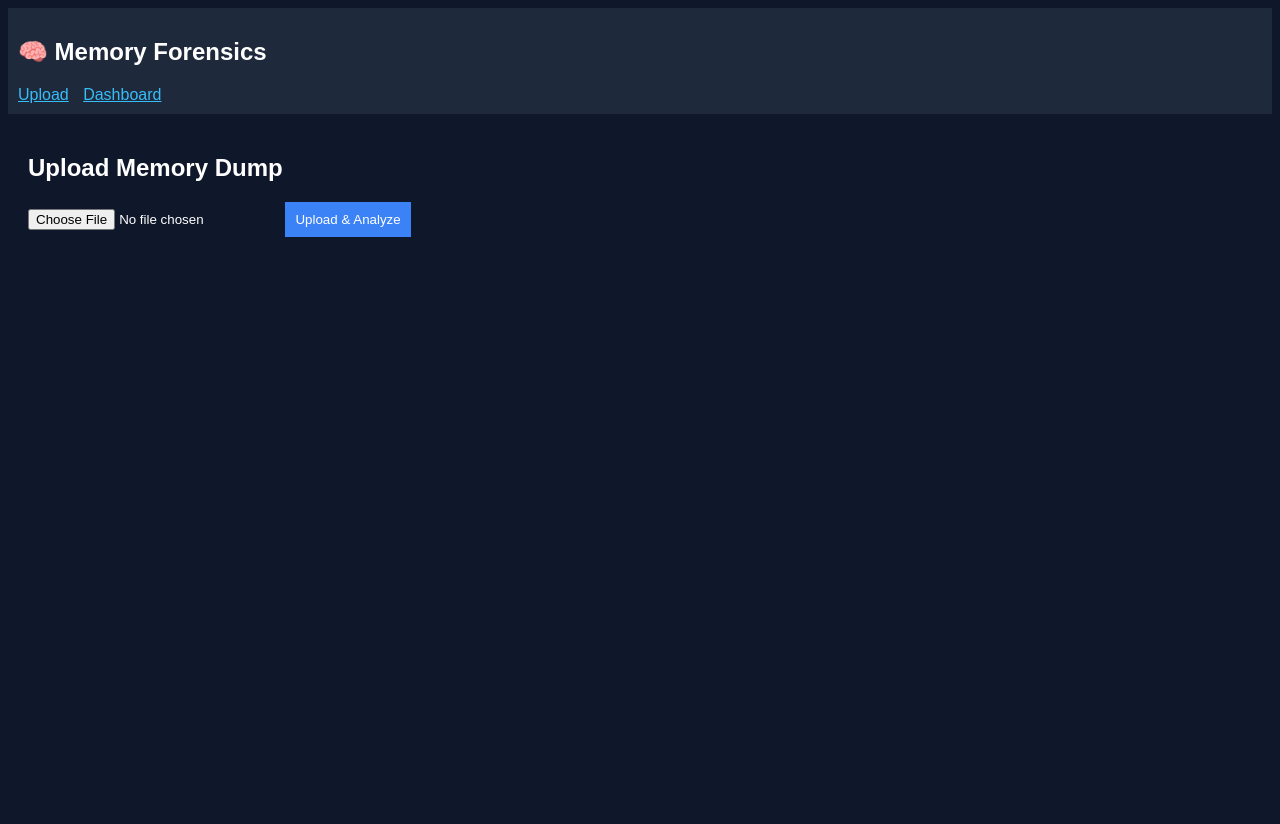
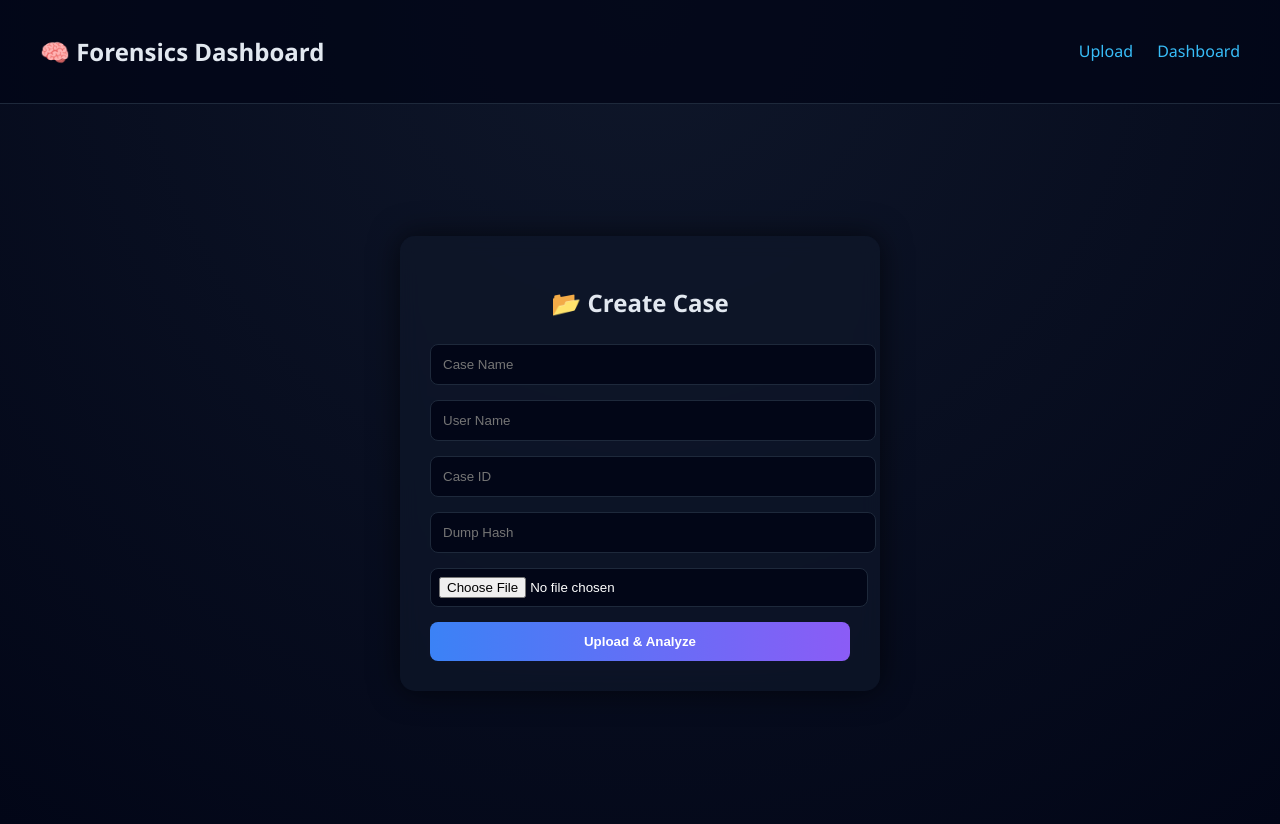
Before and after one commit to yashcoder-02/capstone, a Flask app: page / in a window 1280 px wide. Before the commit the page ends 237 px from the top, so only its background shows below. Run offline with Flask 3, Linux system fonts and the light colour scheme.

Commit message:
Upgraded UI to professional design

```diff
--- a/flask-dashboard/app.py
+++ b/flask-dashboard/app.py
@@ -1,31 +1,75 @@
+import os
+import json
 from flask import Flask, render_template, request, redirect
-import os
 
 app = Flask(__name__)
 
-UPLOAD_FOLDER = 'uploads'
-app.config['UPLOAD_FOLDER'] = UPLOAD_FOLDER
+# Set base directory
+BASE_DIR = os.path.dirname(os.path.abspath(__file__))
 
+# Upload folder setup
+UPLOAD_FOLDER = os.path.join(BASE_DIR, "uploads")
+os.makedirs(UPLOAD_FOLDER, exist_ok=True)
+
+app.config["UPLOAD_FOLDER"] = UPLOAD_FOLDER
+
+
+# ------------------ Upload Route ------------------
 @app.route('/', methods=['GET', 'POST'])
 def upload():
     if request.method == 'POST':
         file = request.files['file']
+
+        # Collect form data
+        case_data = {
+            "case_name": request.form.get('case_name'),
+            "user_name": request.form.get('user_name'),
+            "case_id": request.form.get('case_id'),
+            "dump_hash": request.form.get('dump_hash'),
+            "filename": file.filename if file else ""
+        }
+
+        # Save file
         if file:
-            filepath = os.path.join(app.config['UPLOAD_FOLDER'], file.filename)
+            filepath = os.path.join(app.config["UPLOAD_FOLDER"], file.filename)
             file.save(filepath)
-            return redirect('/dashboard')
+
+        # Save case data to JSON
+        cases_file = os.path.join(BASE_DIR, "cases.json")
+
+        if os.path.exists(cases_file):
+            with open(cases_file, "r") as f:
+                try:
+                    cases = json.load(f)
+                except:
+                    cases = []
+        else:
+            cases = []
+
+        cases.append(case_data)
+
+        with open(cases_file, "w") as f:
+            json.dump(cases, f, indent=4)
+
+        return redirect('/dashboard')
 
     return render_template('upload.html')
 
-import os
-os.makedirs("uploads", exist_ok=True)
 
-import os
-
+# ------------------ Dashboard Route ------------------
 @app.route('/dashboard')
 def dashboard():
-    files = os.listdir('flask-dashboard/uploads')
-    return render_template('dashboard.html', files=files)
+    cases_file = os.path.join(BASE_DIR, "cases.json")
 
+    if os.path.exists(cases_file):
+        with open(cases_file, "r") as f:
+            cases = json.load(f)
+    else:
+        cases = []
+
+    return render_template('dashboard.html', cases=cases)
+
+
+# ------------------ Run App ------------------
 if __name__ == "__main__":
     app.run(host="0.0.0.0", port=5000)
--- a/flask-dashboard/static/css/style.css
+++ b/flask-dashboard/static/css/style.css
@@ -1,27 +1,91 @@
 body {
-    font-family: Arial;
-    background-color: #0f172a;
+    margin: 0;
+    font-family: 'Segoe UI', sans-serif;
+    background: radial-gradient(circle at top, #0f172a, #020617);
+    color: #e2e8f0;
+}
+
+/* NAVBAR */
+.navbar {
+    display: flex;
+    justify-content: space-between;
+    align-items: center;
+    padding: 15px 40px;
+    background: rgba(2, 6, 23, 0.8);
+    border-bottom: 1px solid #1e293b;
+}
+
+.navbar a {
+    margin-left: 20px;
+    text-decoration: none;
+    color: #38bdf8;
+}
+
+.navbar a:hover {
+    color: #0ea5e9;
+}
+
+/* CENTER EVERYTHING */
+.main-wrapper {
+    display: flex;
+    justify-content: center;
+    align-items: center;
+    min-height: 90vh;
+}
+
+/* CARD */
+.form-card {
+    width: 420px;
+    padding: 30px;
+    border-radius: 15px;
+    background: rgba(15, 23, 42, 0.7);
+    backdrop-filter: blur(10px);
+    box-shadow: 0 0 30px rgba(0,0,0,0.6);
+}
+
+/* HEADINGS */
+.form-card h2 {
+    text-align: center;
+    margin-bottom: 25px;
+}
+
+/* INPUTS */
+input {
+    width: 100%;
+    padding: 12px;
+    margin-bottom: 15px;
+    border-radius: 8px;
+    border: 1px solid #1e293b;
+    background: #020617;
     color: white;
 }
 
-nav {
-    background-color: #1e293b;
-    padding: 10px;
+/* FILE INPUT */
+input[type="file"] {
+    padding: 8px;
 }
 
-a {
-    color: #38bdf8;
-    margin-right: 10px;
+/* BUTTON */
+button {
+    width: 100%;
+    padding: 12px;
+    border-radius: 8px;
+    border: none;
+    background: linear-gradient(90deg, #3b82f6, #8b5cf6);
+    color: white;
+    font-weight: bold;
+    cursor: pointer;
 }
 
-.container {
-    padding: 20px;
+button:hover {
+    opacity: 0.9;
 }
 
-button {
-    padding: 10px;
-    background-color: #3b82f6;
-    color: white;
-    border: none;
-    cursor: pointer;
+/* DASHBOARD CARDS */
+.card {
+    background: rgba(2, 6, 23, 0.9);
+    padding: 20px;
+    border-radius: 12px;
+    margin-bottom: 20px;
+    border-left: 4px solid #3b82f6;
 }
--- a/flask-dashboard/templates/base.html
+++ b/flask-dashboard/templates/base.html
@@ -6,13 +6,15 @@
 </head>
 <body>
 
-<nav>
-    <h2>🧠 Memory Forensics</h2>
-    <a href="/">Upload</a>
-    <a href="/dashboard">Dashboard</a>
+<nav class="navbar">
+    <h2>🧠 Forensics Dashboard</h2>
+    <div>
+        <a href="/">Upload</a>
+        <a href="/dashboard">Dashboard</a>
+    </div>
 </nav>
 
-<div class="container">
+<div class="main-wrapper">
     {% block content %}{% endblock %}
 </div>
 
--- a/flask-dashboard/templates/upload.html
+++ b/flask-dashboard/templates/upload.html
@@ -1,11 +1,22 @@
 {% extends "base.html" %}
 
 {% block content %}
-<h2>Upload Memory Dump</h2>
 
-<form method="POST" enctype="multipart/form-data">
-    <input type="file" name="file" required>
-    <button type="submit">Upload & Analyze</button>
-</form>
+<div class="form-card">
+    <h2>📂 Create Case</h2>
+
+    <form method="POST" enctype="multipart/form-data">
+
+        <input type="text" name="case_name" placeholder="Case Name" required>
+        <input type="text" name="user_name" placeholder="User Name" required>
+        <input type="text" name="case_id" placeholder="Case ID" required>
+        <input type="text" name="dump_hash" placeholder="Dump Hash" required>
+
+        <input type="file" name="file" required>
+
+        <button type="submit">Upload & Analyze</button>
+
+    </form>
+</div>
 
 {% endblock %}
```
Also changed, not shown: flask-dashboard/templates/dashboard.html (+17 -10 lines).
